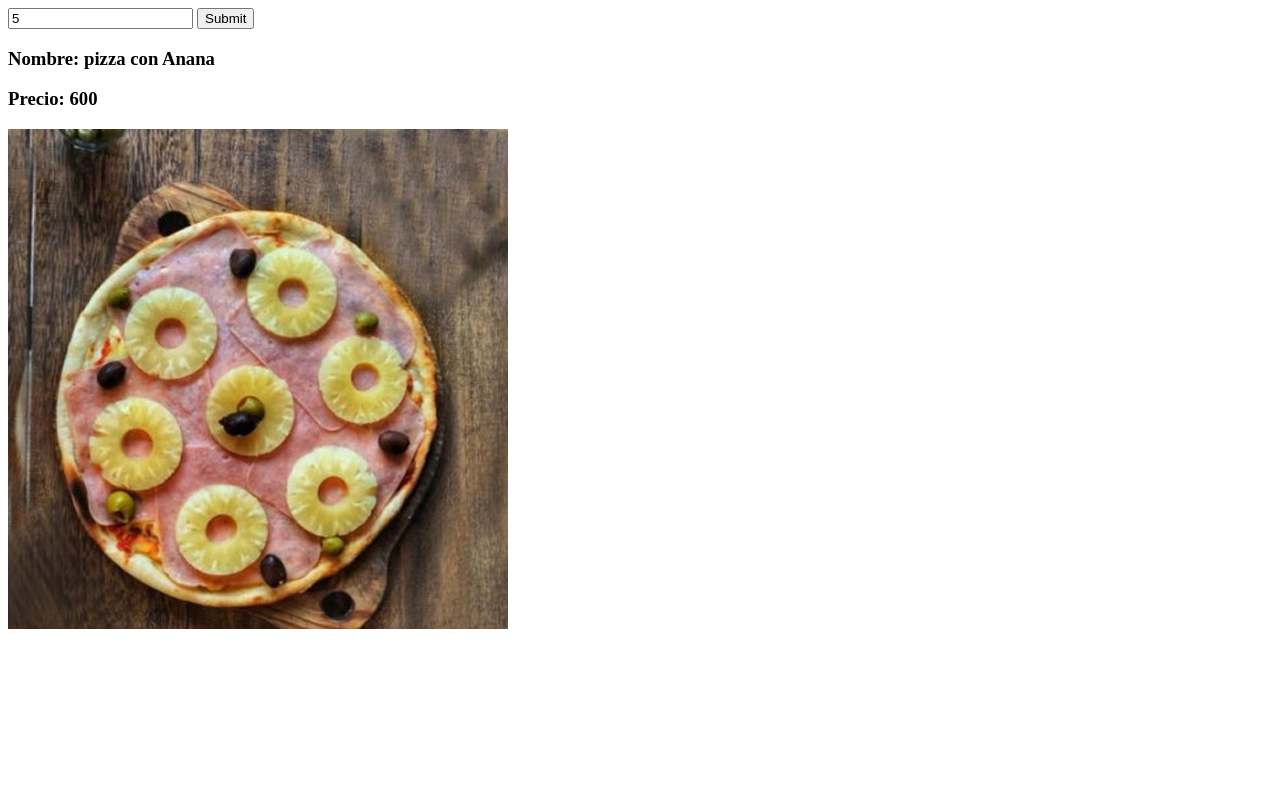
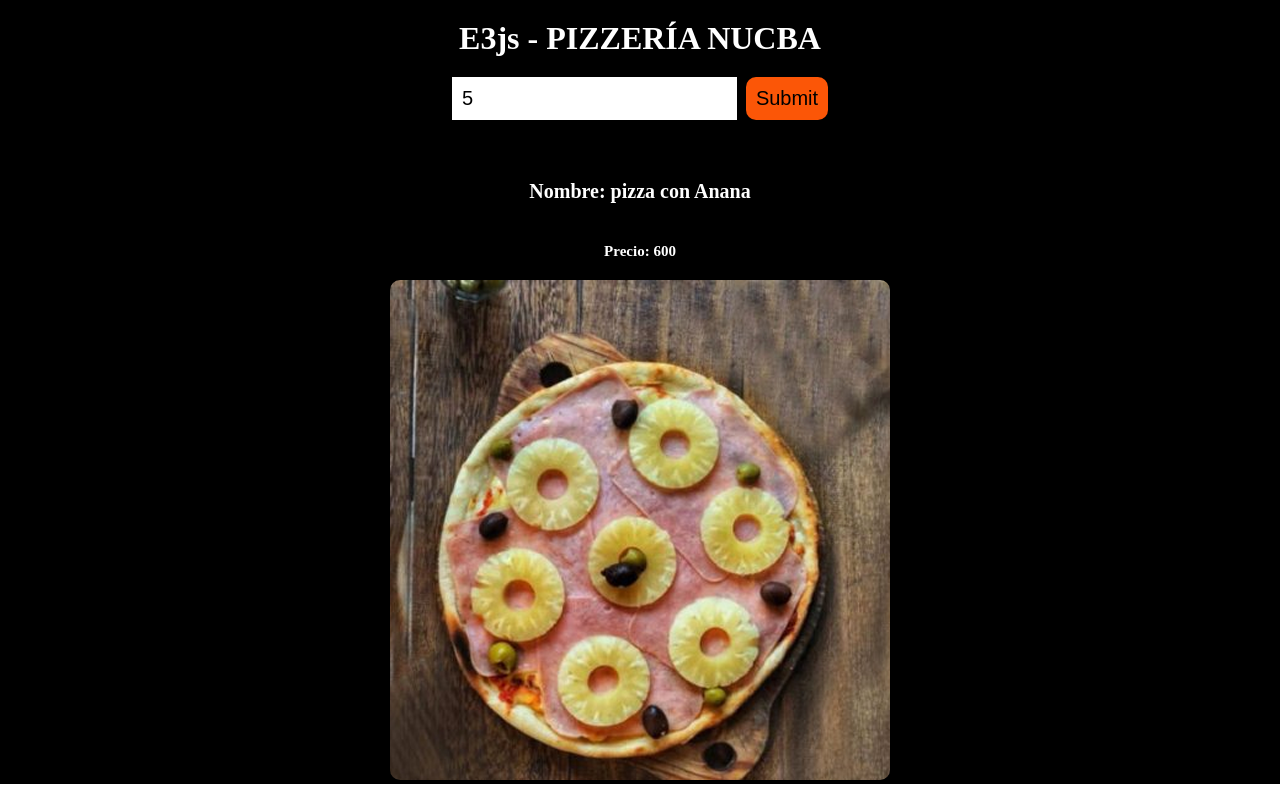
Before and after one commit to AgustinEA-dev/e3-js, a plain HTML site: page index.html in a window 1280 px wide. Both pictures are taken after typing "5" into the empty fields and a click on the button "Submit". Drawn offline with Linux system fonts and the light colour scheme.

Commit message:
último commit

```diff
--- a/index.html
+++ b/index.html
@@ -5,17 +5,17 @@
     <meta charset="UTF-8">
     <meta name="viewport" content="width=device-width, initial-scale=1.0">
     <title>Document</title>
+    <link rel="stylesheet" href="style.css">
 </head>
 
 <body>
     <main class="main">
+        <h1>E3js - PIZZERÍA NUCBA</h1>
         <form id="form">
             <input type="number" name="number" id="number" placeholder="Inserte un número">
             <label for="number" id="number"></label>
             <button>Submit</button>
-            <div id="container">
-
-            </div>
+            <div id="container"></div>
         </form>
     </main>
     <script src="index.js"></script>
--- a/index.js
+++ b/index.js
@@ -52,25 +52,30 @@ const container = document.getElementById('container')
 
 // const value = parseInt(input.value)
 
+
 form.addEventListener('submit', (e) => {
   e.preventDefault()
-  pizzas.forEach(pizza => {
-    if (pizza.id === parseInt(input.value)) {
-      container.innerHTML = `
-      <div class="card">
-      <h3 class="card-title">Nombre: ${pizza.nombre}</h3>
-      <h3 class="card-price">Precio: ${pizza.precio}</h3>
-      <img src="${pizza.imagen}" />
-  </div>
-      `
-      localStorage.setItem("últimaBuscada", JSON.stringify(pizza));
-    }
-    // else {
-    //   container.innerHTML = `
-    //   <div>
-    //   <h3 class="error">No encontramos esa opción :(</h3>
-    //   </div>
-    //   `
-    // }
-  });
+  const getPizza = pizzas.find(
+    (p) => p.id === parseInt(input.value))
+  const pizzaId = getPizza
+  if (pizzaId) {
+    const pizza = `
+    <div class="card">
+    <h3 class="card-title">Nombre: ${pizzaId.nombre}</h3>
+    <h3 class="card-price">Precio: ${pizzaId.precio}</h3>
+    <img src="${pizzaId.imagen}" />
+    </div>
+    `
+    container.innerHTML = pizza
+    localStorage.setItem("última búsqueda", JSON.stringify(pizzaId));
+
+  } else {
+    const err = `
+<div>
+<h3 class="error">No encontramos esa opción :(</h3>
+</div>
+`
+    container.innerHTML = err
+  }
+
 })
--- a/style.css
+++ b/style.css
@@ -0,0 +1,62 @@
+* {
+    margin: 0;
+    padding: 0;
+
+}
+
+.main {
+    text-align: center;
+    display: flex;
+    flex-direction: column;
+    background-color: black;
+    color: white;
+}
+
+h1 {
+    margin-top: 20px;
+}
+
+form {
+    margin-top: 20px;
+}
+
+input {
+    margin-bottom: 20px;
+    font-size: 20px;
+    border: none;
+    border-style: none;
+    outline: none;
+    padding: 10px;
+}
+
+button {
+    font-size: 20px;
+    padding: 10px;
+    background-color: #fb5607;
+    border: none;
+    border-radius: 10px;
+    margin-left: 5px;
+}
+
+.card {
+    margin-top: 20px;
+    background-color: rgb(0, 0, 0);
+    color: rgb(255, 255, 255);
+}
+
+.card-title,
+.card-price {
+    padding: 20px 0 20px 0
+}
+
+.card-title {
+    font-size: 20px;
+}
+
+.card-price {
+    font-size: 15px;
+}
+
+img {
+    border-radius: 10px;
+}
```
